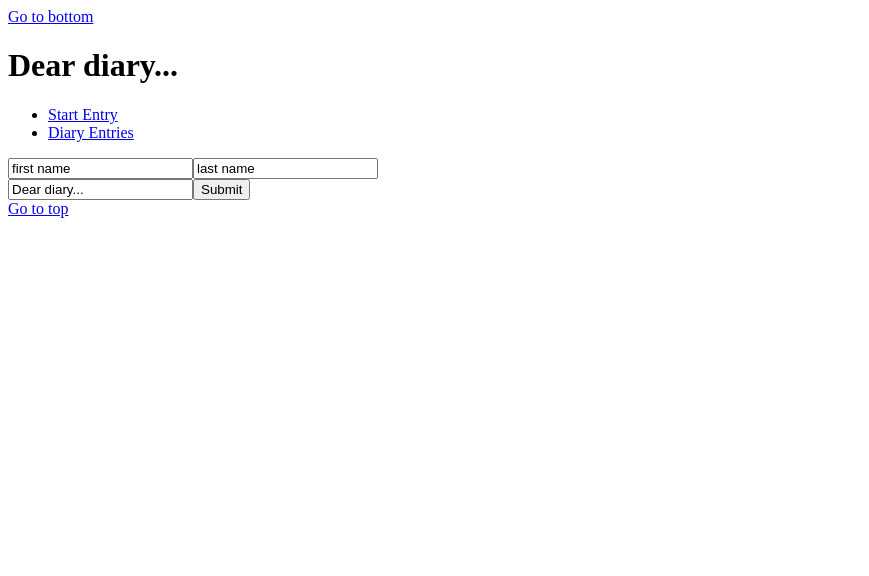
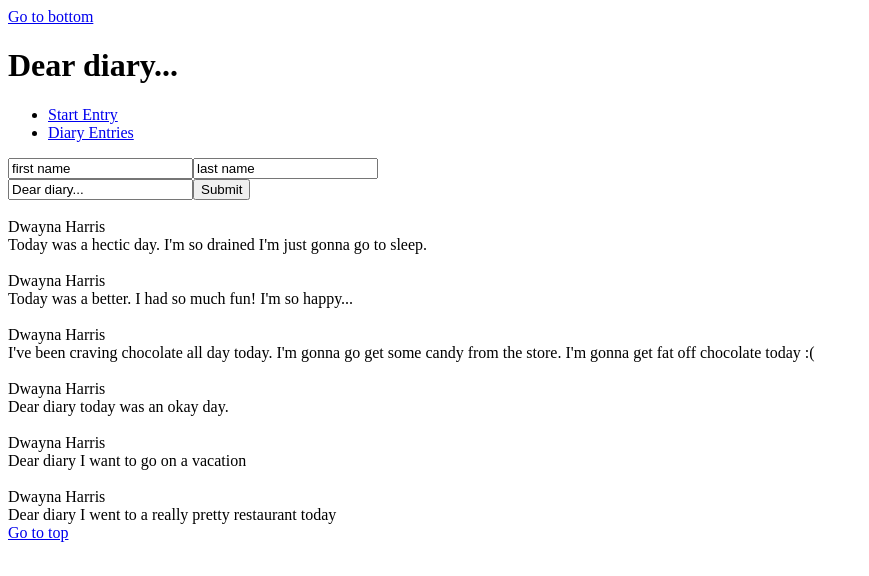
Before and after one commit to dwaynah123/flatiron-phase-2-react-project-front-end, a React (Vite) app: page / in a window 1280 px wide. Shown: the top 576 px of the page, without its empty margins (0-869 px from the left). Built offline with nearby package versions, Linux system fonts and the light colour scheme; data requests are answered from the project's data file.

Commit message:
figured out how to make get and post work

```diff
--- a/db.json
+++ b/db.json
@@ -17,6 +17,24 @@
       "FirstName": "Dwayna",
       "LastName": "Harris",
       "Text": "I've been craving chocolate all day today. I'm gonna go get some candy from the store. I'm gonna get fat off chocolate today :("
+    },
+    {
+      "FirstName": "Dwayna",
+      "LastName": "Harris",
+      "Text": "Dear diary today was an okay day.",
+      "id": 4
+    },
+    {
+      "FirstName": "Dwayna",
+      "LastName": "Harris",
+      "Text": "Dear diary I want to go on a vacation",
+      "id": 5
+    },
+    {
+      "FirstName": "Dwayna",
+      "LastName": "Harris",
+      "Text": "Dear diary I went to a really pretty restaurant today",
+      "id": 6
     }
   ]
 }
--- a/src/components/Posts.jsx
+++ b/src/components/Posts.jsx
@@ -5,7 +5,6 @@ function Posts() {
   const [firstName, setFirstName] = useState("first name");
   const [lastName, setLastName] = useState("last name");
   const [text, setText] = useState("Dear diary...");
-  const [submittedData, setSubmittedData] = useState([]);
   const [dbjson, setData] = useState([]);
 
   const getData = async() => {
@@ -19,9 +18,9 @@ function Posts() {
   const renderedPosts = dbjson.map((info) => (
       <div key={info.id}>
         <br></br>
-        {info.firstName} {info.lastName}
+        {info.FirstName} {info.LastName}
         <br></br>
-        {info.text}
+        {info.Text}
       </div>
   ))
 
@@ -39,24 +38,24 @@ function Posts() {
 
   function handleSubmit(event) {
     event.preventDefault();
-    const formData = { firstName: firstName, lastName: lastName, text: text};
-    const dataArray = [...submittedData, formData];
-    setSubmittedData(dataArray);
+    const formData = { FirstName: firstName, LastName: lastName, Text: text};
+    fetch('http://localhost:4000/Posts', {
+      method: 'POST',
+      body: JSON.stringify(formData),
+      headers: {
+        "Content-Type": "application/json",
+        "Accept": "application/json"
+      }
+    })
+    .then((response) => response.json())
+    .then((info)=> {
+      const dataArray = [...dbjson, info];
+      setData(dataArray);
+    })
     setFirstName("");
     setLastName("");
     setText("");
   }
-
-  const listOfSubmissions = submittedData.map((data, index) => {
-    return (
-      <div key={index}>
-        <br></br>
-        {data.firstName} {data.lastName}
-        <br></br>
-        {data.text}
-      </div>
-    );
-  });
 
   return (
     <div>
@@ -67,8 +66,7 @@ function Posts() {
         <input type="text" onChange={handleTextChange} value={text} />
         <button type="submit">Submit</button>
       </form>
-      {/* {renderedPosts} */}
-      {listOfSubmissions}
+      {renderedPosts}
     </div>
   );
 }
```
Also changed, not shown: 1 other file (tests, documents, lock files or other folders). Lines whose indentation alone changed are shown as unchanged.
